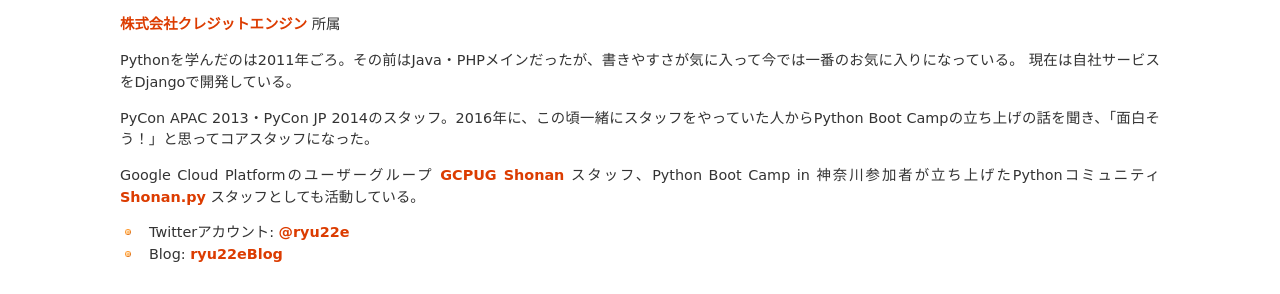
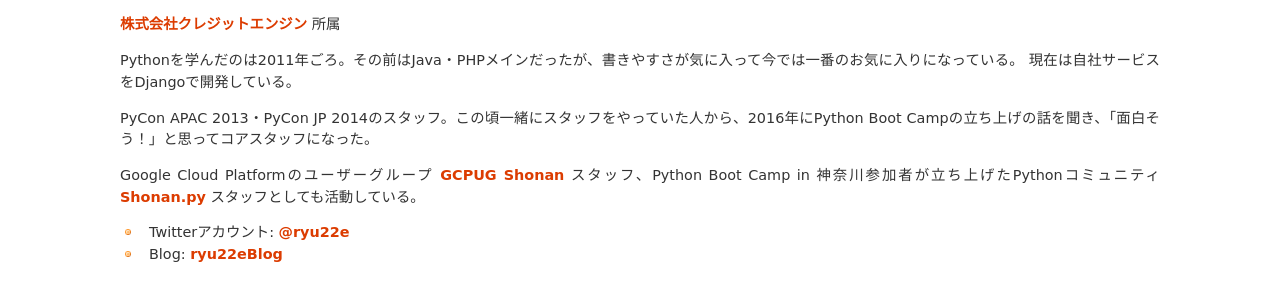
Before and after one commit to pyconjp/www.pycon.jp, a Sphinx documentation site: the page built from source/support/bootcamp.rst, in a window 1280 px wide and 900 px high, scrolled down 4544 px. Shown: the part 150-444 px from the top of the window. Built offline with Sphinx 7.4.7, drawn with Linux system fonts in a browser that asks for light colours.

Commit message:
ISSHA-1418 update pycamp core staff(ryu22e)

```diff
--- a/source/support/bootcamp.rst
+++ b/source/support/bootcamp.rst
@@ -468,7 +468,7 @@
 Pythonを学んだのは2011年ごろ。その前はJava・PHPメインだったが、書きやすさが気に入って今では一番のお気に入りになっている。
 現在は自社サービスをDjangoで開発している。
 
-PyCon APAC 2013・PyCon JP 2014のスタッフ。2016年に、この頃一緒にスタッフをやっていた人からPython Boot Campの立ち上げの話を聞き、「面白そう！」と思ってコアスタッフになった。
+PyCon APAC 2013・PyCon JP 2014のスタッフ。この頃一緒にスタッフをやっていた人から、2016年にPython Boot Campの立ち上げの話を聞き、「面白そう！」と思ってコアスタッフになった。
 
 Google Cloud Platformのユーザーグループ `GCPUG Shonan <https://gcpug-shonan.connpass.com/>`_ スタッフ、Python Boot Camp in 神奈川参加者が立ち上げたPythonコミュニティ `Shonan.py <https://shonan-py.connpass.com/>`_ スタッフとしても活動している。
 
```
